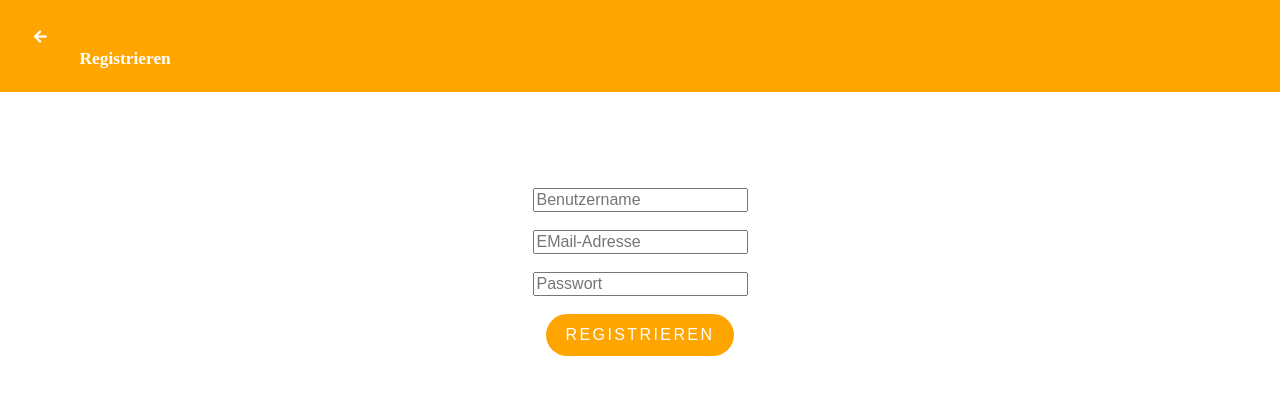
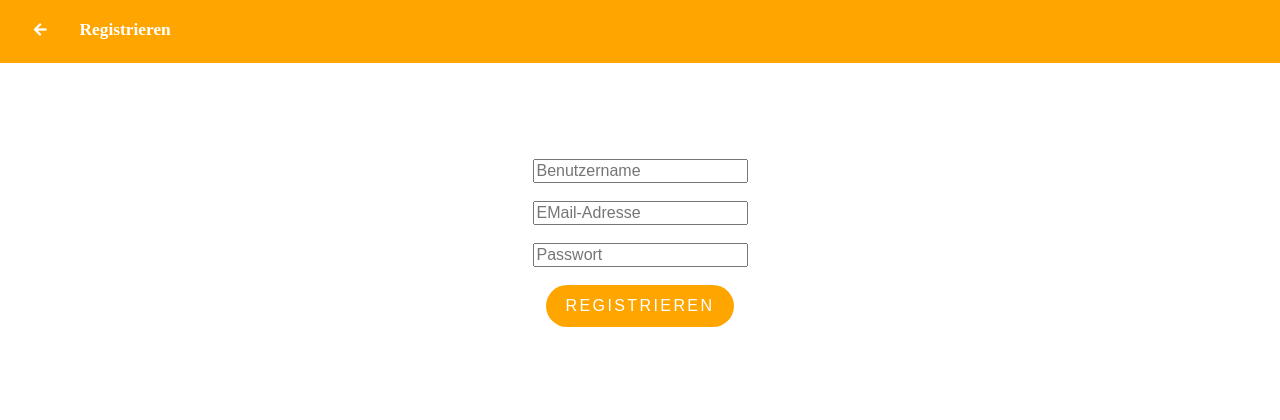
Before and after one commit to NichtLachen/NichtLachen-Web, a PHP site: page /register.php in a window 1280 px wide. Shown: the top 420 px of the page. Run offline with PHP 8.4, Linux system fonts and the light colour scheme; data that the repository does not hold is empty; some libraries are stand-ins or nearby versions.

Commit message:
fix style

```diff
--- a/css/stylesheet.css
+++ b/css/stylesheet.css
@@ -190,7 +190,7 @@ body {
 	font-size: 11pt;
 	border-bottom: 0.5em solid orange;
 	text-transform: uppercase;
-	display: inline-block;
+	display: inline;
 	color: white;
 	padding: 0.8em;
 	text-decoration: none;
```
